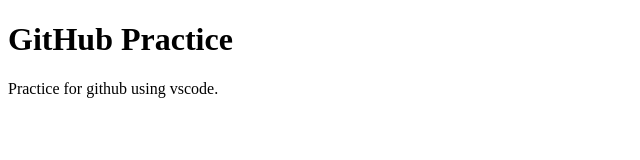
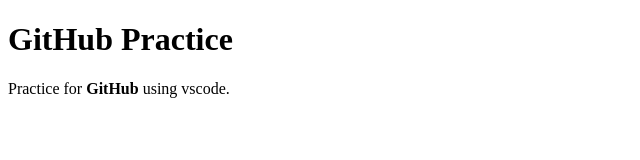
Before and after one commit to devYashGajbhiye/Practice1, a plain HTML site: page index.html in a window 1280 px wide. Shown: the full height of the page, 0-640 px from the left. Drawn offline with Linux system fonts and the light colour scheme.

Commit message:
Second Change

```diff
--- a/index.html
+++ b/index.html
@@ -7,6 +7,7 @@
 </head>
 <body>
     <h1>GitHub Practice</h1>
-    <p>Practice for github using vscode.</p>
+    <p>Practice for <strong>GitHub</strong> using vscode.</p>
+
 </body>
 </html>
```
